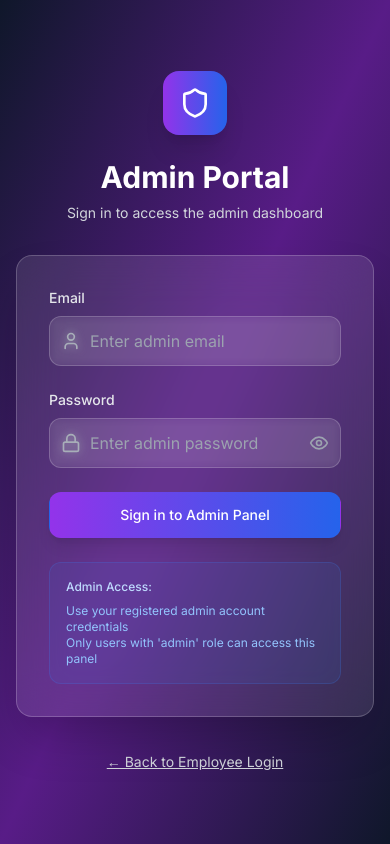
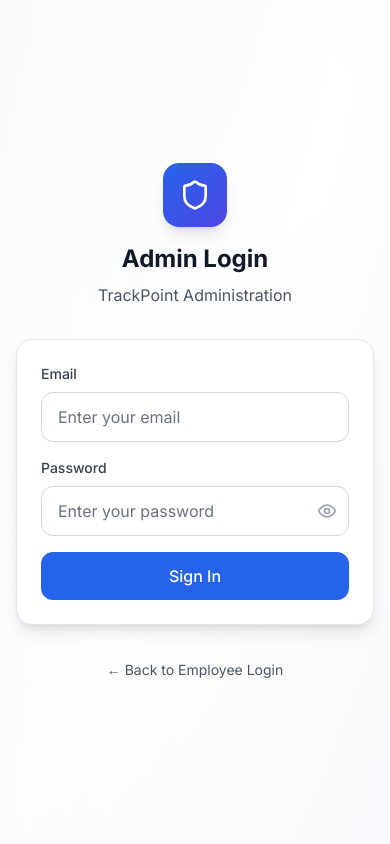
Before and after one commit to kweephyo-pmt/TrackPoint, a React (Create React App) app: page /admin in a window 390 px wide. Built offline with nearby package versions, Linux system fonts and the light colour scheme.

Commit message:
Make mobile Responsiveness

```diff
--- a/src/pages/Admin/AdminLogin.tsx
+++ b/src/pages/Admin/AdminLogin.tsx
@@ -1,6 +1,6 @@
 import React, { useState, useEffect } from 'react';
 import { useNavigate } from 'react-router-dom';
-import { Shield, Eye, EyeOff, Lock, User } from 'lucide-react';
+import { Shield, Eye, EyeOff, Lock, User, Fingerprint, Building2 } from 'lucide-react';
 import toast from 'react-hot-toast';
 import { useAdmin } from '../../contexts/AdminContext.tsx';
 import LoadingSpinner from '../../components/UI/LoadingSpinner.tsx';
@@ -51,69 +51,109 @@ const AdminLogin: React.FC = () => {
   };
 
   return (
-    <div className="min-h-screen bg-gradient-to-br from-slate-900 via-purple-900 to-slate-900 flex items-center justify-center p-4">
-      <div className="max-w-md w-full space-y-8">
-        {/* Header */}
-        <div className="text-center">
-          <div className="mx-auto h-16 w-16 bg-gradient-to-r from-purple-600 to-blue-600 rounded-2xl flex items-center justify-center shadow-xl">
+    <div className="min-h-screen bg-gradient-to-br from-gray-50 via-white to-gray-50/30 flex items-center justify-center p-4 sm:p-6 lg:p-8">
+      <div className="absolute inset-0 bg-[radial-gradient(ellipse_at_top,_var(--tw-gradient-stops))] from-blue-50/20 via-transparent to-indigo-50/20"></div>
+
+      {/* Desktop Layout */}
+      <div className="hidden lg:flex relative w-full max-w-6xl mx-auto">
+        {/* Left Side - Branding */}
+        <div className="flex-1 flex items-center justify-center p-12">
+          <div className="max-w-lg text-center space-y-8">
+            <div className="relative">
+              <div className="w-32 h-32 bg-gradient-to-br from-blue-600 via-indigo-600 to-purple-600 rounded-3xl flex items-center justify-center shadow-2xl mx-auto">
+                <Fingerprint className="h-16 w-16 text-white" />
+              </div>
+              <div className="absolute -top-4 -right-4 w-12 h-12 bg-gradient-to-br from-emerald-500 to-teal-600 rounded-full flex items-center justify-center shadow-lg">
+                <Building2 className="h-6 w-6 text-white" />
+              </div>
+            </div>
+            <div className="space-y-4">
+              <h1 className="text-5xl font-bold bg-gradient-to-r from-gray-900 via-gray-800 to-gray-700 bg-clip-text text-transparent">
+                TrackPoint
+              </h1>
+              <p className="text-xl text-gray-600 font-medium">
+                Administrative Control Panel
+              </p>
+              <p className="text-gray-500 leading-relaxed">
+                Secure biometric attendance tracking system with advanced facial recognition technology.
+                Manage employees, monitor attendance, and generate comprehensive reports.
+              </p>
+            </div>
+            <div className="grid grid-cols-2 gap-4 pt-8">
+              <div className="p-4 bg-white/60 backdrop-blur-sm rounded-2xl border border-gray-200/50">
+                <Shield className="w-8 h-8 text-blue-600 mx-auto mb-2" />
+                <p className="text-sm font-semibold text-gray-700">Secure Access</p>
+              </div>
+              <div className="p-4 bg-white/60 backdrop-blur-sm rounded-2xl border border-gray-200/50">
+                <Lock className="w-8 h-8 text-indigo-600 mx-auto mb-2" />
+                <p className="text-sm font-semibold text-gray-700">Encrypted Data</p>
+              </div>
+            </div>
+          </div>
+        </div>
+
+        {/* Right Side - Login Form */}
+        <div className="flex-1 flex items-center justify-center p-12">
+          <div className="w-full max-w-md space-y-8">
+            {/* Form Header */}
+            <div className="text-center space-y-4">
+              <div className="w-16 h-16 bg-gradient-to-br from-blue-500 to-indigo-600 rounded-2xl flex items-center justify-center shadow-lg mx-auto">
                 <Shield className="h-8 w-8 text-white" />
               </div>
-          <h2 className="mt-6 text-3xl font-bold text-white">
-            Admin Portal
-          </h2>
-          <p className="mt-2 text-sm text-gray-300">
-            Sign in to access the admin dashboard
-          </p>
+              <div>
+                <h2 className="text-3xl font-bold text-gray-900">Administrator Login</h2>
+                <p className="text-gray-600 mt-2">Enter your credentials to access the admin panel</p>
+              </div>
             </div>
 
             {/* Login Form */}
-        <div className="bg-white/10 backdrop-blur-xl rounded-2xl shadow-2xl border border-white/20 p-8">
+            <div className="bg-white/95 backdrop-blur-xl rounded-3xl shadow-2xl border border-gray-200/50 p-8">
               <form className="space-y-6" onSubmit={handleSubmit}>
                 {/* Email Field */}
                 <div>
-              <label htmlFor="email" className="block text-sm font-medium text-gray-200 mb-2">
-                Email
+                  <label htmlFor="email-desktop" className="block text-sm font-semibold text-gray-700 mb-3">
+                    Administrator Email
                   </label>
                   <div className="relative">
-                <div className="absolute inset-y-0 left-0 pl-3 flex items-center pointer-events-none">
+                    <div className="absolute inset-y-0 left-0 pl-4 flex items-center pointer-events-none">
                       <User className="h-5 w-5 text-gray-400" />
                     </div>
                     <input
-                  id="email"
+                      id="email-desktop"
                       name="email"
                       type="email"
                       required
                       value={credentials.email}
                       onChange={handleInputChange}
-                  className="block w-full pl-10 pr-3 py-3 border border-white/20 rounded-xl bg-white/5 backdrop-blur-sm text-white placeholder-gray-400 focus:outline-none focus:ring-2 focus:ring-purple-500 focus:border-transparent transition-all duration-200"
-                  placeholder="Enter admin email"
+                      className="block w-full pl-12 pr-4 py-4 border border-gray-300 rounded-2xl bg-gray-50/50 backdrop-blur-sm text-gray-900 placeholder-gray-500 focus:outline-none focus:ring-2 focus:ring-blue-500 focus:border-transparent focus:bg-white transition-all duration-200 shadow-sm hover:shadow-md"
+                      placeholder="admin@company.com"
                     />
                   </div>
                 </div>
 
                 {/* Password Field */}
                 <div>
-              <label htmlFor="password" className="block text-sm font-medium text-gray-200 mb-2">
-                Password
+                  <label htmlFor="password-desktop" className="block text-sm font-semibold text-gray-700 mb-3">
+                    Administrator Password
                   </label>
                   <div className="relative">
-                <div className="absolute inset-y-0 left-0 pl-3 flex items-center pointer-events-none">
+                    <div className="absolute inset-y-0 left-0 pl-4 flex items-center pointer-events-none">
                       <Lock className="h-5 w-5 text-gray-400" />
                     </div>
                     <input
-                  id="password"
+                      id="password-desktop"
                       name="password"
                       type={showPassword ? 'text' : 'password'}
                       required
                       value={credentials.password}
                       onChange={handleInputChange}
-                  className="block w-full pl-10 pr-12 py-3 border border-white/20 rounded-xl bg-white/5 backdrop-blur-sm text-white placeholder-gray-400 focus:outline-none focus:ring-2 focus:ring-purple-500 focus:border-transparent transition-all duration-200"
-                  placeholder="Enter admin password"
+                      className="block w-full pl-12 pr-14 py-4 border border-gray-300 rounded-2xl bg-gray-50/50 backdrop-blur-sm text-gray-900 placeholder-gray-500 focus:outline-none focus:ring-2 focus:ring-blue-500 focus:border-transparent focus:bg-white transition-all duration-200 shadow-sm hover:shadow-md"
+                      placeholder="Enter secure password"
                     />
                     <button
                       type="button"
                       onClick={() => setShowPassword(!showPassword)}
-                  className="absolute inset-y-0 right-0 pr-3 flex items-center text-gray-400 hover:text-gray-200 transition-colors"
+                      className="absolute inset-y-0 right-0 pr-4 flex items-center text-gray-400 hover:text-gray-600 transition-colors"
                     >
                       {showPassword ? (
                         <EyeOff className="h-5 w-5" />
@@ -128,32 +168,142 @@ const AdminLogin: React.FC = () => {
                 <button
                   type="submit"
                   disabled={loading}
-              className="w-full flex justify-center py-3 px-4 border border-transparent rounded-xl shadow-lg text-sm font-medium text-white bg-gradient-to-r from-purple-600 to-blue-600 hover:from-purple-700 hover:to-blue-700 focus:outline-none focus:ring-2 focus:ring-offset-2 focus:ring-purple-500 disabled:opacity-50 disabled:cursor-not-allowed transition-all duration-200 transform hover:scale-105"
+                  className="w-full flex justify-center items-center py-4 px-6 border border-transparent rounded-2xl shadow-lg text-base font-semibold text-white bg-gradient-to-r from-blue-600 via-indigo-600 to-purple-600 hover:from-blue-700 hover:via-indigo-700 hover:to-purple-700 focus:outline-none focus:ring-2 focus:ring-offset-2 focus:ring-blue-500 disabled:opacity-50 disabled:cursor-not-allowed transition-all duration-300 transform hover:scale-[1.02] hover:shadow-xl"
                 >
                   {loading ? (
+                    <div className="flex items-center space-x-3">
+                      <LoadingSpinner size="sm" />
+                      <span>Authenticating...</span>
+                    </div>
+                  ) : (
                     <div className="flex items-center space-x-2">
+                      <Shield className="w-5 h-5" />
+                      <span>Access Admin Panel</span>
+                    </div>
+                  )}
+                </button>
+              </form>
+
+              {/* Security Notice */}
+              <div className="mt-6 p-4 bg-gradient-to-r from-blue-50/80 to-indigo-50/80 border border-blue-200/50 rounded-2xl">
+                <div className="flex items-start space-x-3">
+                  <div className="w-6 h-6 bg-gradient-to-br from-blue-500 to-indigo-600 rounded-lg flex items-center justify-center flex-shrink-0 mt-0.5">
+                    <Shield className="w-3 h-3 text-white" />
+                  </div>
+                  <div>
+                    <p className="text-xs font-semibold text-blue-900 mb-1">Secure Access</p>
+                    <p className="text-xs text-blue-700">All login attempts are monitored and logged</p>
+                  </div>
+                </div>
+              </div>
+            </div>
+
+            {/* Back to Employee Login */}
+            <div className="text-center">
+              <button
+                onClick={() => navigate('/login')}
+                className="inline-flex items-center space-x-2 text-sm text-gray-600 hover:text-gray-900 transition-colors font-medium px-4 py-2 rounded-xl hover:bg-gray-100/50"
+              >
+                <User className="w-4 h-4" />
+                <span>← Employee Login Portal</span>
+              </button>
+            </div>
+          </div>
+        </div>
+      </div>
+
+      {/* Mobile Layout */}
+      <div className="lg:hidden relative max-w-sm w-full space-y-8">
+        {/* Simple Mobile Header */}
+        <div className="text-center space-y-4">
+          <div className="w-16 h-16 bg-gradient-to-br from-blue-600 to-indigo-600 rounded-2xl flex items-center justify-center shadow-lg mx-auto">
+            <Shield className="h-8 w-8 text-white" />
+          </div>
+
+          <div className="space-y-2">
+            <h1 className="text-2xl font-bold text-gray-900">
+              Admin Login
+            </h1>
+            <p className="text-gray-600">
+              TrackPoint Administration
+            </p>
+          </div>
+        </div>
+
+        {/* Simple Mobile Login Form */}
+        <div className="bg-white rounded-2xl shadow-lg border border-gray-200 p-6">
+          <form className="space-y-4" onSubmit={handleSubmit}>
+            {/* Email Field */}
+            <div>
+              <label htmlFor="email-mobile" className="block text-sm font-medium text-gray-700 mb-2">
+                Email
+              </label>
+              <input
+                id="email-mobile"
+                name="email"
+                type="email"
+                required
+                value={credentials.email}
+                onChange={handleInputChange}
+                className="block w-full px-4 py-3 border border-gray-300 rounded-xl bg-white text-gray-900 placeholder-gray-500 focus:outline-none focus:ring-2 focus:ring-blue-500 focus:border-blue-500 text-base"
+                placeholder="Enter your email"
+              />
+            </div>
+
+            {/* Password Field */}
+            <div>
+              <label htmlFor="password-mobile" className="block text-sm font-medium text-gray-700 mb-2">
+                Password
+              </label>
+              <div className="relative">
+                <input
+                  id="password-mobile"
+                  name="password"
+                  type={showPassword ? 'text' : 'password'}
+                  required
+                  value={credentials.password}
+                  onChange={handleInputChange}
+                  className="block w-full px-4 py-3 pr-12 border border-gray-300 rounded-xl bg-white text-gray-900 placeholder-gray-500 focus:outline-none focus:ring-2 focus:ring-blue-500 focus:border-blue-500 text-base"
+                  placeholder="Enter your password"
+                />
+                <button
+                  type="button"
+                  onClick={() => setShowPassword(!showPassword)}
+                  className="absolute inset-y-0 right-0 pr-3 flex items-center text-gray-400 hover:text-gray-600"
+                >
+                  {showPassword ? (
+                    <EyeOff className="h-5 w-5" />
+                  ) : (
+                    <Eye className="h-5 w-5" />
+                  )}
+                </button>
+              </div>
+            </div>
+
+            {/* Submit Button */}
+            <button
+              type="submit"
+              disabled={loading}
+              className="w-full py-3 px-4 mt-6 bg-blue-600 hover:bg-blue-700 disabled:bg-blue-400 text-white font-medium rounded-xl focus:outline-none focus:ring-2 focus:ring-blue-500 focus:ring-offset-2 disabled:cursor-not-allowed transition-colors"
+            >
+              {loading ? (
+                <div className="flex items-center justify-center space-x-2">
                   <LoadingSpinner size="sm" />
                   <span>Signing in...</span>
                 </div>
               ) : (
-                'Sign in to Admin Panel'
+                'Sign In'
               )}
             </button>
           </form>
 
-          {/* Instructions */}
-          <div className="mt-6 p-4 bg-blue-500/10 border border-blue-500/20 rounded-xl">
-            <p className="text-xs text-blue-200 font-medium mb-2">Admin Access:</p>
-            <p className="text-xs text-blue-300">Use your registered admin account credentials</p>
-            <p className="text-xs text-blue-300">Only users with 'admin' role can access this panel</p>
-          </div>
         </div>
 
-        {/* Back to Main Site */}
+        {/* Back to Employee Login */}
         <div className="text-center">
           <button
             onClick={() => navigate('/login')}
-            className="text-sm text-gray-300 hover:text-white transition-colors underline"
+            className="text-sm text-gray-600 hover:text-gray-900 transition-colors"
           >
             ← Back to Employee Login
           </button>
--- a/src/pages/Attendance/Attendance.tsx
+++ b/src/pages/Attendance/Attendance.tsx
@@ -669,7 +669,7 @@ const Attendance: React.FC = () => {
                         </p>
                       </div>
                     </div>
-                    <div className="text-right">
+                    <div className="text-right flex-shrink-0">
                       {sessionRecords.length > 0 ? (
                         <div>
                           <p className="text-sm font-bold text-gray-900 bg-white/50 px-3 py-1 rounded-xl">
@@ -688,7 +688,7 @@ const Attendance: React.FC = () => {
                           </p>
                         </div>
                       ) : (
-                        <span className="px-3 py-1.5 bg-gradient-to-r from-gray-500 to-gray-600 text-white text-xs font-bold rounded-full shadow-lg">Not Started</span>
+                        <span className="px-2 sm:px-3 py-1 sm:py-1.5 bg-gradient-to-r from-gray-500 to-gray-600 text-white text-xs font-bold rounded-full shadow-lg whitespace-nowrap">Not Started</span>
                       )}
                     </div>
                   </div>
```
Also changed, not shown: src/components/Attendance/FacialRecognition.tsx (+6 -6 lines), src/components/Layout/AdminSidebar.tsx (+4 -7 lines), src/components/Layout/Sidebar.tsx (+4 -7 lines), src/pages/Profile/Profile.tsx (+5 -5 lines), 1 other file (tests, documents, lock files or other folders). Lines whose indentation alone changed are shown as unchanged.
